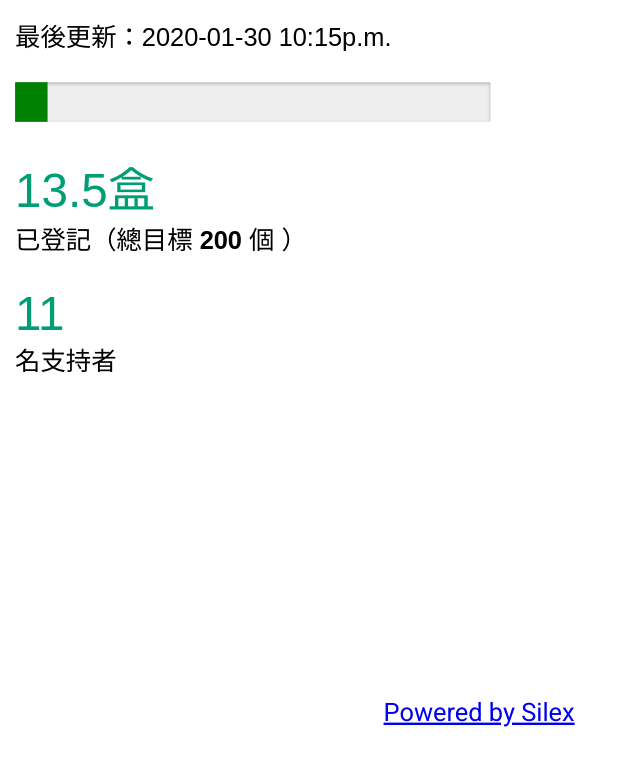
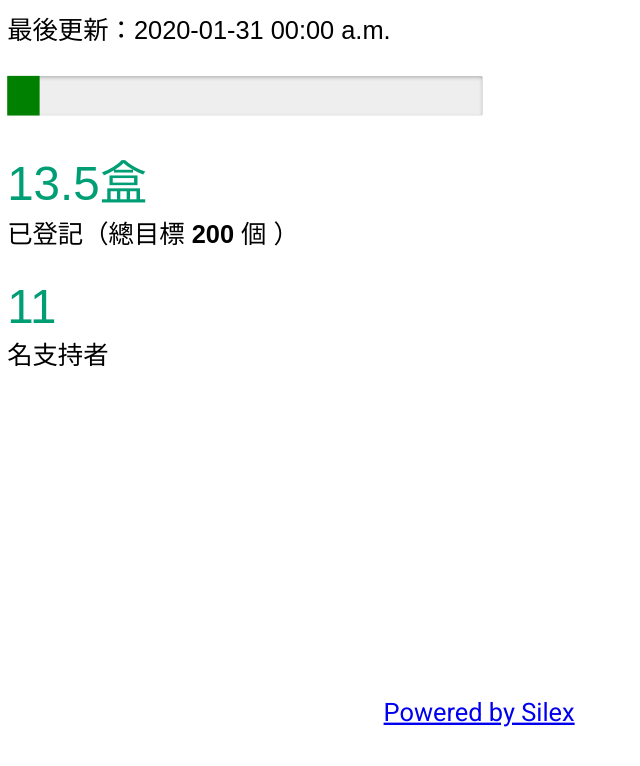
Before and after one commit to likitty14/ndjcStatData, a plain HTML site: page index.html in a window 1280 px wide. Shown: the whole page, without its empty margins (0-640 px from the left). Drawn offline with Linux system fonts and the light colour scheme.

Commit message:
Batch update

```diff
--- a/css/styles.css
+++ b/css/styles.css
@@ -1,5 +1,5 @@
 
 progress {width: 600px; height: 50px; display: block; -webkit-appearance: none; -moz-appearance: none;}progress::-webkit-progress-bar {background-color: #eee; border-radius: 2px; box-shadow: 0 2px 5px rgba(0, 0, 0, 0.25) inset;}.importantNumber {color: #009E74; font-size: 60px;}html {font-size: 32px;}
-.body-initial {background-color: rgba(255,255,255,1);}.silex-id-1478366444112-1 {top: 100px; background-color: transparent; min-height: 100px;}.silex-id-1478366444112-0 {min-height: 100px; background-color: transparent; top: 0px; left: 0px;}.silex-id-1474394621033-3 {top: 5px; left: 0px;}.silex-id-1474394621032-2 {min-height: 716px; background-color: transparent; top: -64px; left: 0px;}.silex-id-1580399934996-0 {width: 779px; min-height: 517px; background-color: rgb(255, 255, 255); top: -77px; left: 19px;}.silex-id-1478366450713-3 {top: 100px; background-color: transparent;}.silex-id-1478366450713-2 {min-height: 419px; background-color: transparent; top: -319px; left: 0px;}.silex-id-1442914737143-3 {min-height: 53px; width: 349px; top: 29px; left: 430px;}
+.body-initial {background-color: rgba(255,255,255,1);}.silex-id-1478366444112-1 {top: 100px; background-color: transparent; min-height: 100px;}.silex-id-1478366444112-0 {min-height: 100px; background-color: transparent; top: 0px; left: 0px;}.silex-id-1474394621033-3 {top: 5px; left: 0px;}.silex-id-1474394621032-2 {min-height: 716px; background-color: transparent; top: -64px; left: 0px;}.silex-id-1580399934996-0 {width: 628px; min-height: 541px; background-color: rgb(255, 255, 255); top: -85px; left: 9px;}.silex-id-1478366450713-3 {top: 100px; background-color: transparent;}.silex-id-1478366450713-2 {min-height: 419px; background-color: transparent; top: -319px; left: 0px;}.silex-id-1442914737143-3 {min-height: 53px; width: 349px; top: 29px; left: 430px;}
 .text-element > .silex-element-content {font-family: 'Roboto', sans-serif;}
 .website-width {width: 1615px;}body.silex-runtime {opacity: 1;}
--- a/index.html
+++ b/index.html
@@ -39,7 +39,7 @@
         <div data-silex-type="container-element" class="editable-style silex-element-content silex-id-1478366444112-0 silex-container-content container-element website-width" style=""></div>
     </div>
     <div data-silex-type="container-element" class="container-element editable-style silex-id-1474394621033-3 section-element" style="">
-        <div data-silex-type="container-element" class="editable-style silex-element-content silex-id-1474394621032-2 silex-container-content container-element website-width" style=""><div data-silex-type="html-element" class="editable-style silex-id-1580399934996-0 html-element" style=""><div class="silex-element-content">最後更新：2020-01-30&nbsp;10:15p.m.
+        <div data-silex-type="container-element" class="editable-style silex-element-content silex-id-1474394621032-2 silex-container-content container-element website-width" style=""><div data-silex-type="html-element" class="editable-style silex-id-1580399934996-0 html-element" style=""><div class="silex-element-content">最後更新：2020-01-31&nbsp;00:00&nbsp;a.m.
 <br><br>
 <progress max="200" value="13.5"></progress><br>
 <span class="importantNumber">13.5盒</span><br>
```
